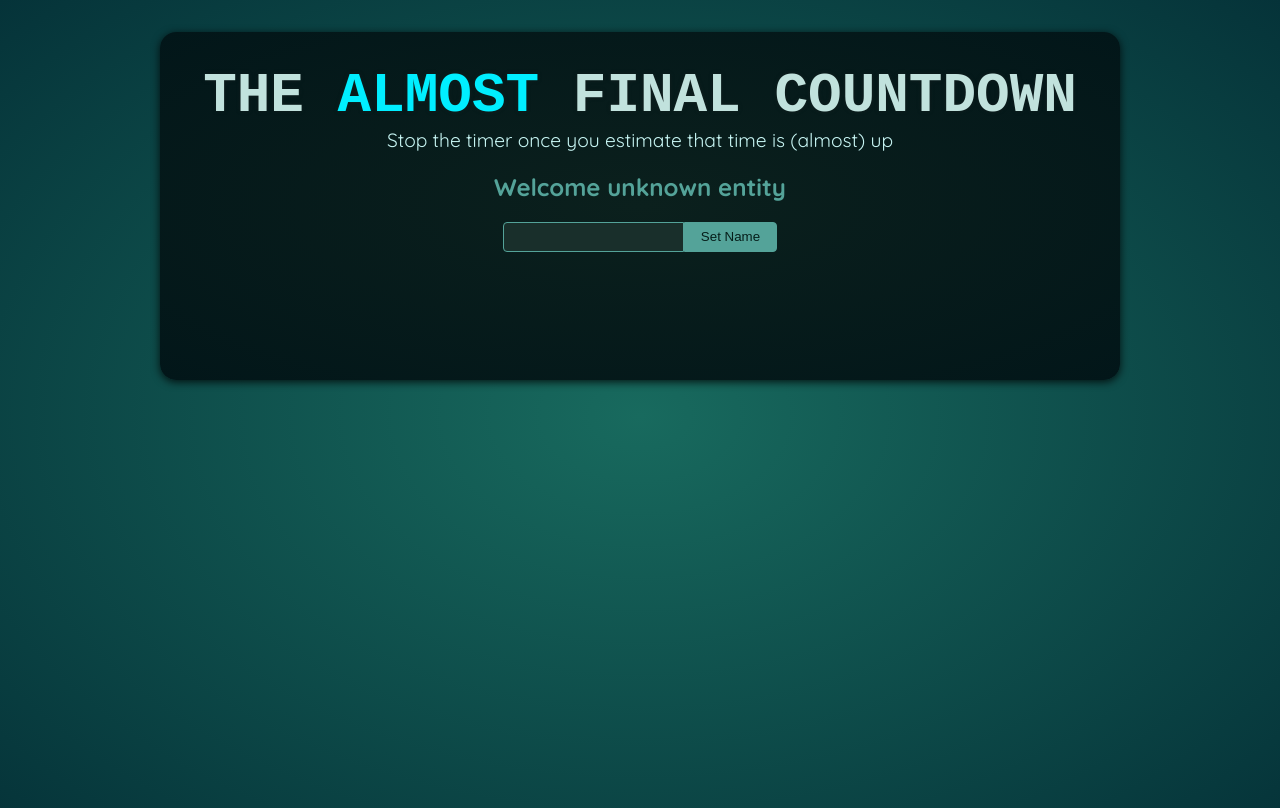
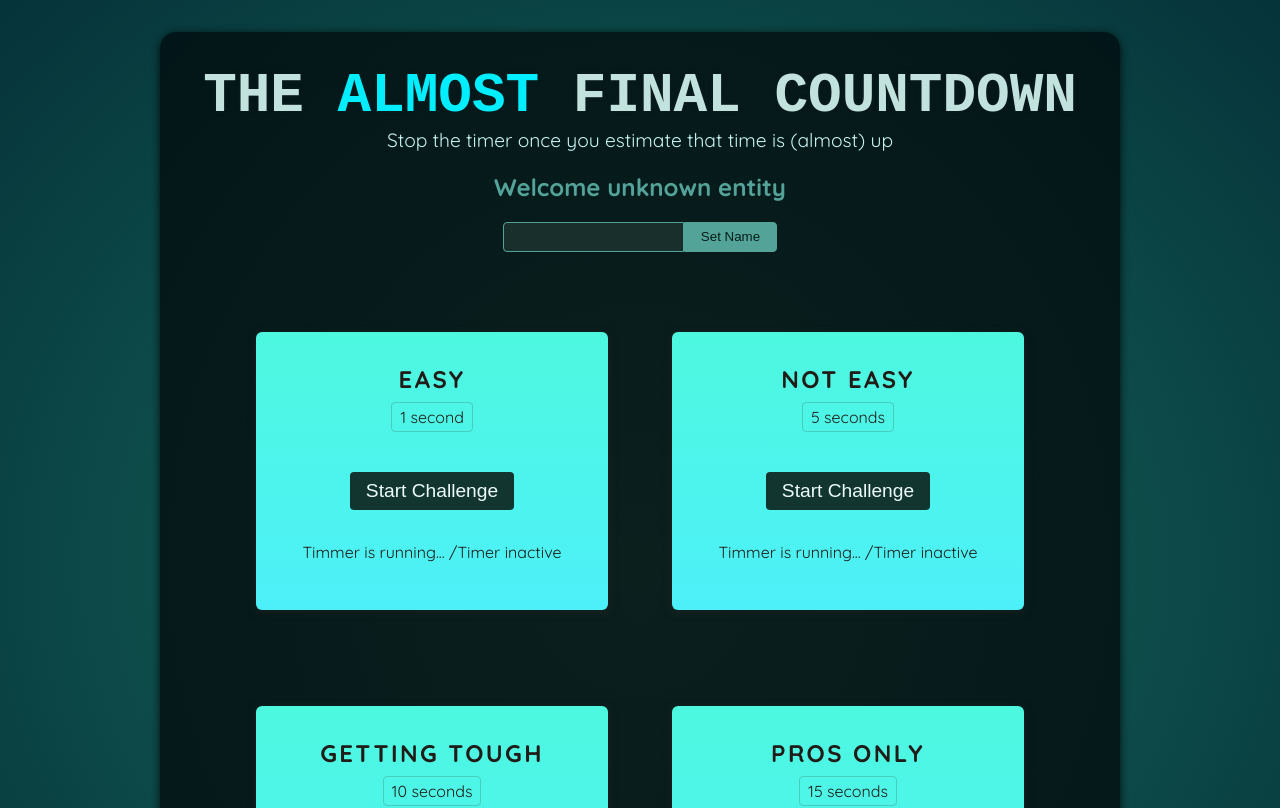
Before and after one commit to adrianacostep33/Countdown, a React (Vite) app in the folder 01-starting-project/: page / in a window 1280 px wide. Shown: the top 808 px of the page. Built offline with nearby package versions, Linux system fonts and the light colour scheme; a web font is replaced by a local one.

Commit message:
135: Add static TimerChallenge component

```diff
--- a/01-starting-project/src/App.jsx
+++ b/01-starting-project/src/App.jsx
@@ -1,10 +1,16 @@
-import Player from './components/Player.jsx';
+import Player from "./components/Player.jsx";
+import TimerChallenge from "./components/TimerChallenge.jsx";
 
 function App() {
   return (
     <>
       <Player />
-      <div id="challenges"></div>
+      <div id="challenges">
+        <TimerChallenge title="Easy" targetTime={1} />
+        <TimerChallenge title="Not easy" targetTime={5} />
+        <TimerChallenge title="Getting tough" targetTime={10} />
+        <TimerChallenge title="Pros only" targetTime={15} />
+      </div>
     </>
   );
 }
--- /dev/null
+++ b/01-starting-project/src/components/TimerChallenge.jsx
@@ -0,0 +1,18 @@
+import React from "react";
+
+const TimerChallenge = ({ title, targetTime }) => {
+  return (
+    <section className="challenge">
+      <h2>{title}</h2>
+      <p className="challenge-time">
+        {targetTime} second{targetTime > 1 ? "s" : ""}
+      </p>
+      <p>
+        <button>Start Challenge</button>
+      </p>
+      <p className="">Timmer is running... /Timer inactive</p>
+    </section>
+  );
+};
+
+export default TimerChallenge;
```
